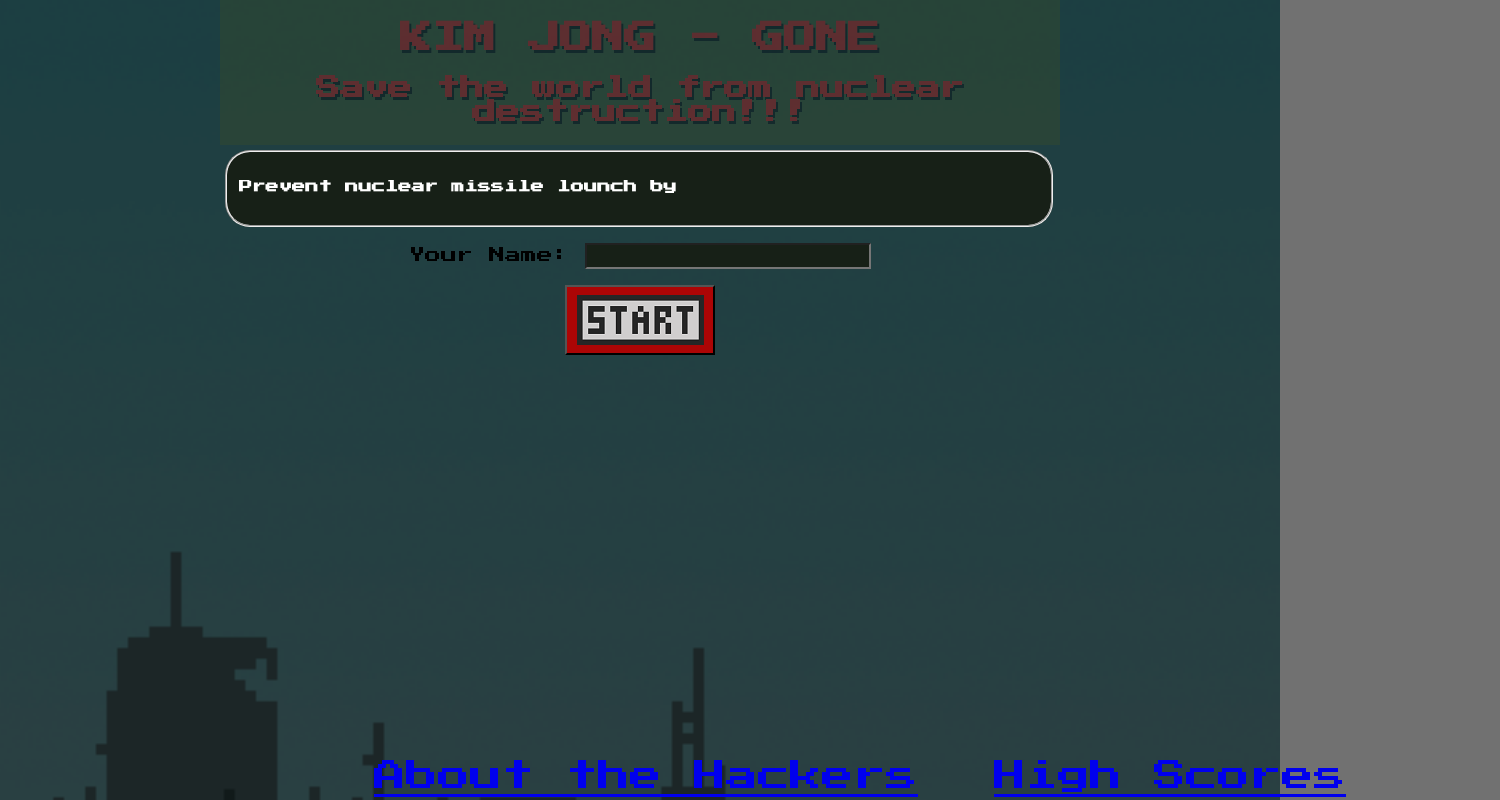
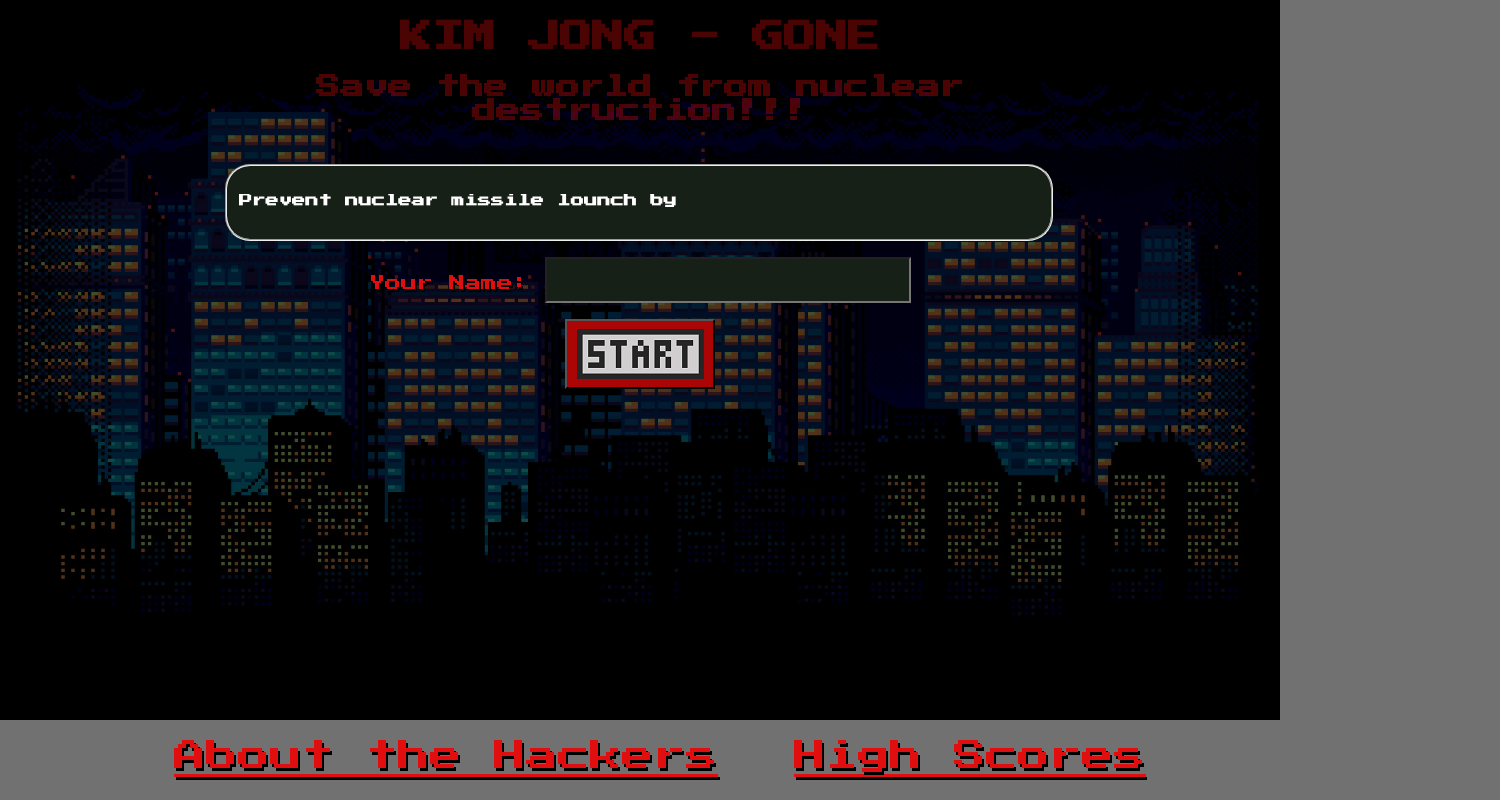
Before and after one commit to cold-war-clique/simon-game, a plain HTML site: page index.html in a window 1280 px wide. Shown: the whole page, 1500 px wide, since content can reach past the window. Drawn offline with Linux system fonts and the light colour scheme.

Commit message:
general css to get everything looking right

```diff
--- a/index.html
+++ b/index.html
@@ -29,8 +29,10 @@
     </main>
 
     <footer>
-        <a href="./about.html">About the Hackers</a>
-        <a href="./results.html">High Scores</a>
+        <section class="footer">
+            <a href="./about.html">About the Hackers</a>
+            <a href="./results.html">High Scores</a>
+        </section>
     </footer>
     <script type="module" src="./src/index/index.js"></script>
 </body>
--- a/styles/game.css
+++ b/styles/game.css
@@ -1,11 +1,6 @@
 body {
     background-image: url('../assets/control-center.jpg');
     background-size: cover;
-}
-header, a {
-    color: rgb(224, 14, 14);
-    text-shadow: 2px 3px black;
-    margin: 15px;
 }
 .disabled{
     pointer-events: none;
@@ -37,6 +32,11 @@ header, a {
 .button:active {
     box-shadow: 0px;
 }
+.button:disabled {
+    background-color: rgb(93, 94, 42);
+    border-color: rgb(72, 73, 19);
+
+}
 .on {
     background: rgb(212, 212, 21);
 }
@@ -57,8 +57,8 @@ header, a {
     z-index: 1;
     left: 0;
     top: 0;
-    width: 90%;
-    height: 90%;
+    width: 100%;
+    height: 100%;
     overflow: auto;
     background-color: black;
     background-color: rgba(0,0,0,0.4);
--- a/styles/index.css
+++ b/styles/index.css
@@ -1,5 +1,5 @@
 body {
-    background-image: url('../assets/ruined-city.png');
+    background-image: url('../assets/city.jpg');
     background-size: cover;
     background-repeat: no-repeat;
     background-color: rgba(0, 0, 0, 0.555);
@@ -51,5 +51,8 @@ fieldset {
     background-color: rgb(23, 32, 23);
     color: white;
     font-family: 'Press Start 2P', cursive;
-    height: 20px;
+    font-size: 1.4em;
+    padding-left: 10px;
+    height: 40px;
+    width: 350px;
 }
--- a/styles/main.css
+++ b/styles/main.css
@@ -1,25 +1,35 @@
 body {
+    margin: 0px;
     max-width: 840px;
     margin: auto;
     text-align: center;
     font-family: 'Press Start 2P', cursive;
 }
-header {
+.body{
+    background-color: rgba(0, 0, 0, 0.568) !important;
+    height: 100%;
+}
+header, label {
+    width: 100%;
     text-align: center;
     margin: 0px;
-    padding: 1px;
-    background-color: rgb(63, 78, 38);
+    padding-bottom: 16px;
     color: rgb(224, 14, 14);
     text-shadow: 2px 3px black;
 }
 a {
     font-size: 2em;
     margin: 30px;
+    color: rgb(224, 14, 14);
+    text-shadow: 2px 3px black;
 }
 footer {
-    position: absolute;
+    position: fixed;
+    left: 0;
     bottom: 0;
     width: 100%;
-    height: 2.5rem;
+    height: 40px;
     text-align: center;
+    /* background-color: rgb(73, 85, 75); */
+    padding: 20px;
 }
```
Also changed, not shown: game.html (+2 -5 lines), assets/city.jpg (added). Lines whose indentation alone changed are shown as unchanged.
